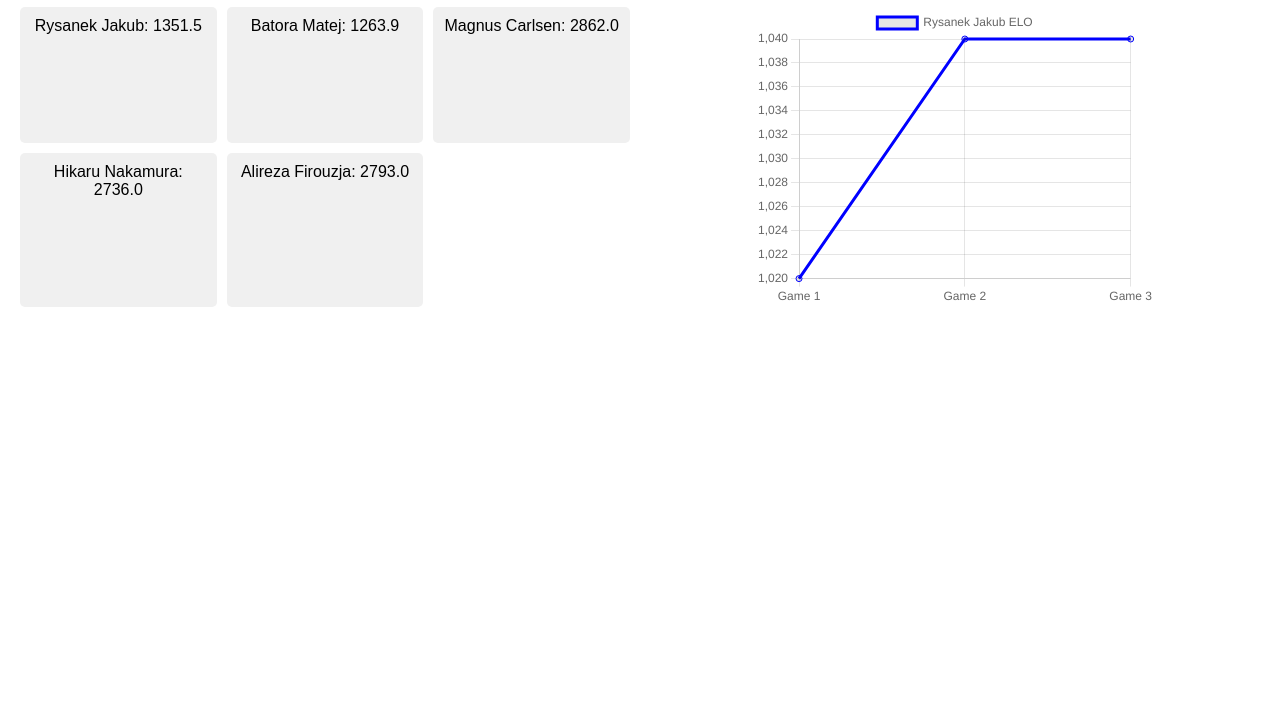
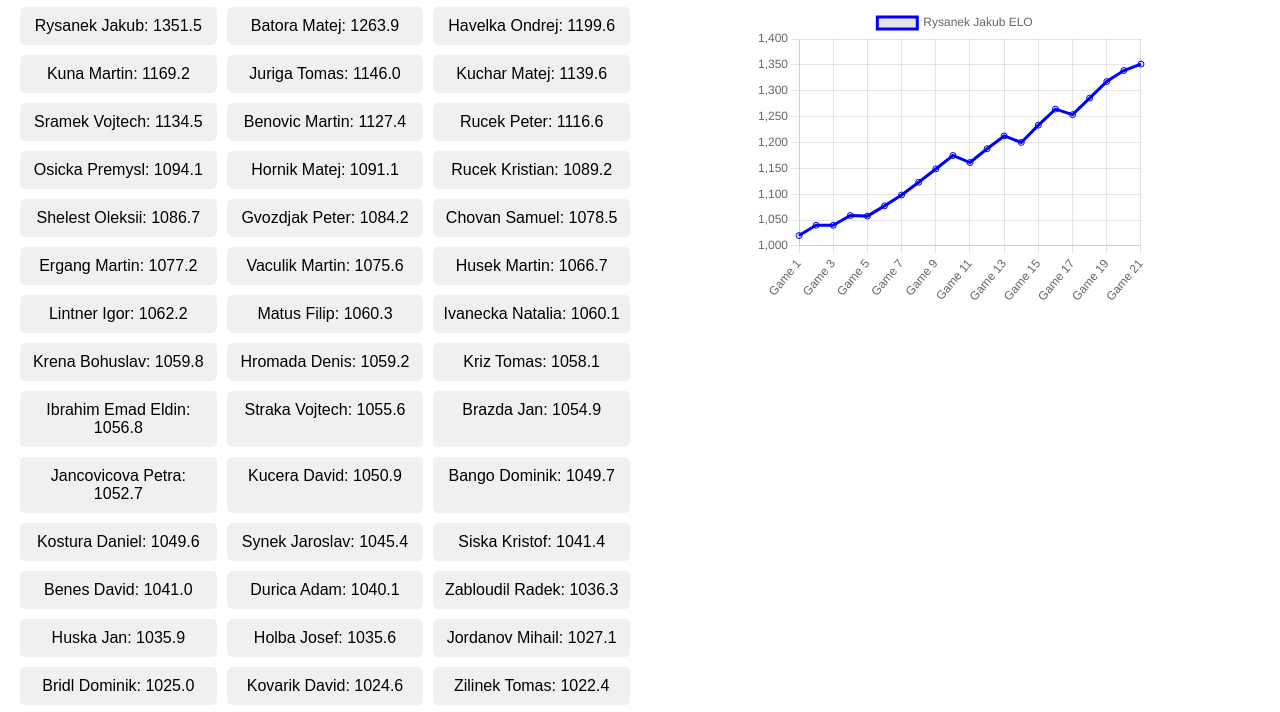
Before and after one commit to Siigull/kachna_elo, a plain HTML site: page index.html in a window 1280 px wide. Shown: the part 61-773 px from the top of the page. Drawn offline with nearby package versions, Linux system fonts and the light colour scheme.

```diff
--- a/index.html
+++ b/index.html
@@ -72,14 +72,18 @@
   </div>
 
   <script>
-    const data = [
-      ["Rysanek Jakub", {"elo": 1351.487, "game_hist": [["Juhasz Tomas", 1020], ["Dornak Jakub", 1040], ["Durica Adam", 1040]]}],
-      ["Batora Matej", {"elo": 1263.876, "game_hist": [["Do Hung", 1020], ["Jezek Jakub", 1040], ["Siska Kristof", 1020]]}],
-      ["Magnus Carlsen", {"elo": 2862, "game_hist": [["Opponent A", 2800], ["Opponent B", 2820], ["Opponent C", 2850]]}],
-      ["Hikaru Nakamura", {"elo": 2736, "game_hist": [["Opponent X", 2700], ["Opponent Y", 2710], ["Opponent Z", 2730]]}],
-      ["Alireza Firouzja", {"elo": 2793, "game_hist": [["Opponent 1", 2750], ["Opponent 2", 2760], ["Opponent 3", 2780]]}]
-    ];
+    let data; // will hold JSON data
 
+    // Load JSON file
+    fetch('data.json')
+      .then(response => response.json())
+      .then(json => {
+        data = json; // assign JSON content to variable
+        initialize(); // initialize list and chart after loading
+      })
+      .catch(err => console.error("Failed to load JSON:", err));
+
+    function initialize() {
       const list = document.getElementById('player-list');
 
       // Populate clickable player grid
@@ -123,6 +127,7 @@
           scales: { y: { beginAtZero: false } }
         }
       });
+    }
 
     function updateChart(playerIndex) {
       const [name, info] = data[playerIndex];
```
Lines whose indentation alone changed are shown as unchanged.
